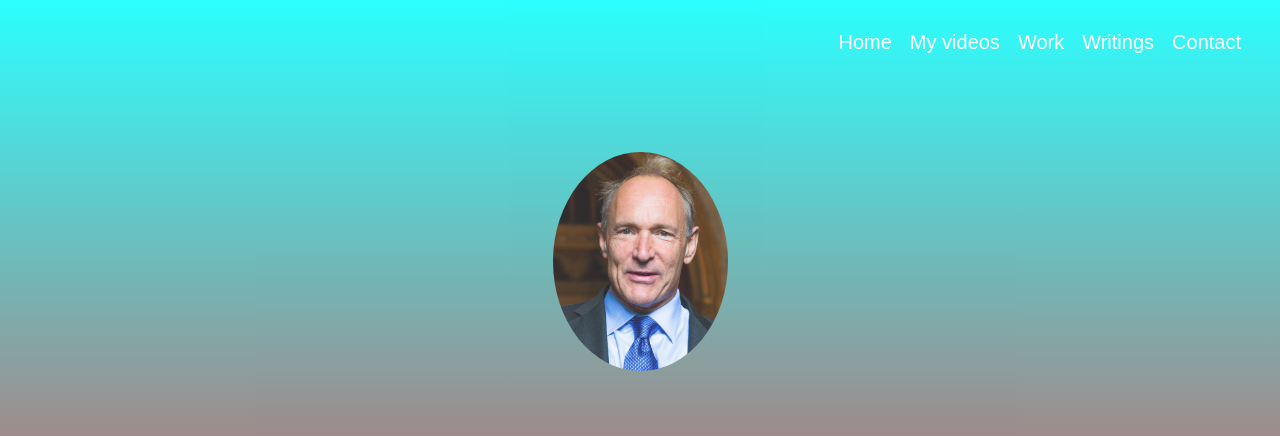
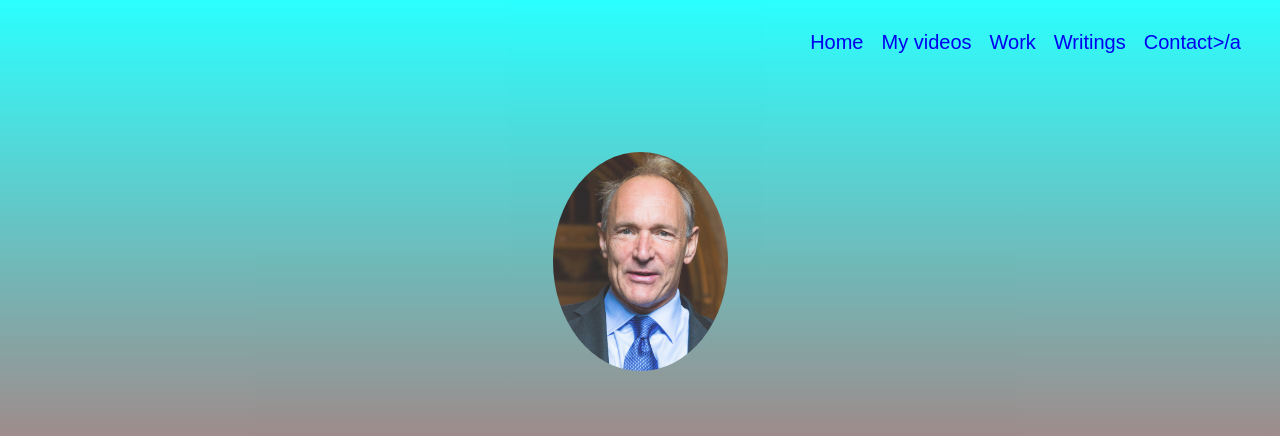
Before and after one commit to Shaan-Patel11/Website, a plain HTML site: page Index.html in a window 1280 px wide. Shown: the top 436 px of the page. Drawn offline with Linux system fonts and the light colour scheme.

Commit message:
Add files via upload

```diff
--- a/Index.html
+++ b/Index.html
@@ -8,12 +8,13 @@
 </head>
 
 <body>
+    <center>
     <ul class="menu">
-<li class="links">Home</li>
-        <li class="links">My videos</li>
-   <li class="links">Work</li>
-    <li class="links">Writings</li>
-        <li class="links">Contact</li>
+<li class="links"><a href="#welcome">Home</a></li>
+        <li class="links"><a href="#videos">My videos</a></li>
+        <li class="links"><a href="#work">Work</a></li>
+        <li class="links"><a href="#writings">Writings</a></li>
+        <li class="links"><a href="#contact">Contact>/a</li>
 
 
 
@@ -36,6 +37,21 @@
             Sir Timothy John Berners-Lee OM KBE FRS FREng FRSA FBCS, also known as TimBL, is an English computer scientist best known as the inventor of the World Wide Web. He is a Professorial Fellow of Computer Science at the University of Oxford and a professor at the Massachusetts Institute of Technology.
         </p>
  </section>
+    <section id="video"> <h1>Videos</h1> <div class="line"></div>
+        <br>
+        <iframe width="726" height="408" src="https://www.youtube.com/embed/rCplocVemjo" frameborder="0" allow="accelerometer; autoplay; clipboard-write; encrypted-media; gyroscope; picture-in-picture" allowfullscreen></iframe>
+        <br>
+         <br>
+         <iframe width="726" height="410" src="https://www.youtube.com/embed/OM6XIICm_qo" frameborder="0" allow="accelerometer; autoplay; clipboard-write; encrypted-media; gyroscope; picture-in-picture" allowfullscreen></iframe>
+        </section>
+     <section id="work"> <h1>Work</h1> <div class="line"></div>  <iframe width="900" height="1000" src="https://en.wikipedia.org/wiki/Tim_Berners-Lee#Career_and_research" frameborder="0" ></iframe>
+        </section>
+    <section id="writings"> <h1>Writings</h1> <div class="line"></div>
+        <a class="article" href="https://webfoundation.org/2019/03/web-birthday-30/" target="_blank">30 years on, what’s next #ForTheWeb?</a>
+        <br>
+         <a class="article" href="https://webfoundation.org/about/sir-tim-berners-lee/" target="_blank">Sir Tim Berners-Lee</a>
+         </section>
   <script src=""></script>
+    </center>
 </body>
 </html>
--- a/Style.css
+++ b/Style.css
@@ -97,3 +97,9 @@ p {
 .links:hover {
     background-color: dodgerblue;
 }
+a{
+    text-decoration: none;
+}
+.article:hover{
+    color: darkturquoise;
+}
```
